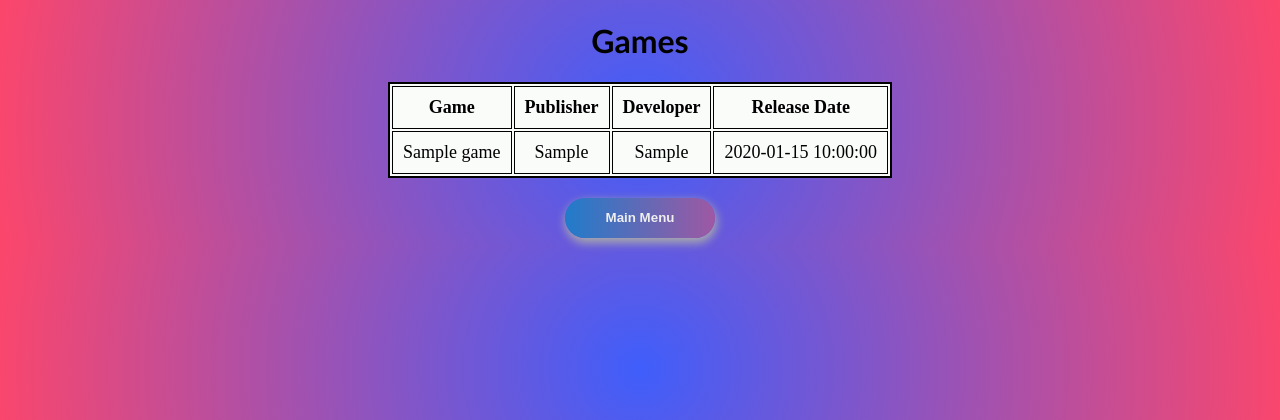
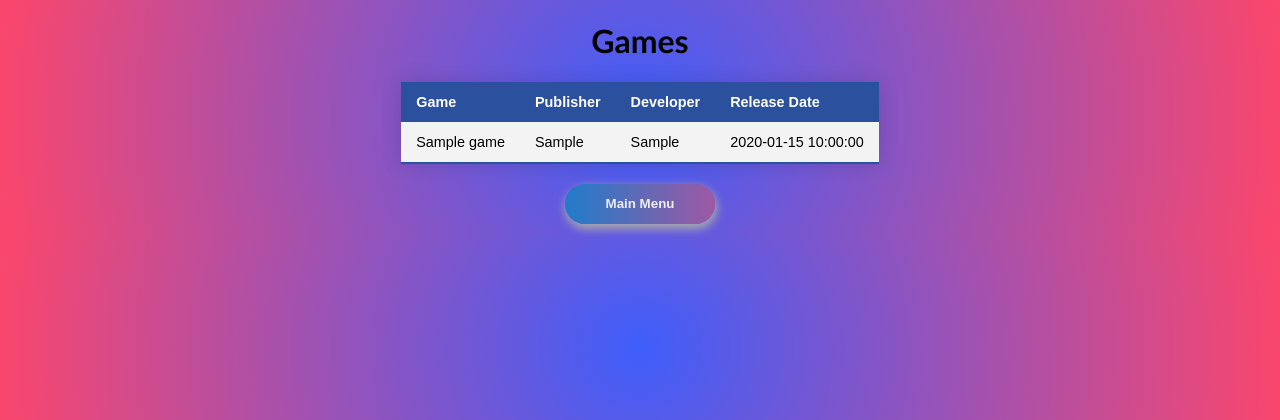
Before and after one commit to bryanhennes/BCS350Capstone, a PHP site: page /BCS350Capstone/displayGames.php in a window 1280 px wide. Shown: the top 420 px of the page. Run offline with PHP 8.4, Linux system fonts and the light colour scheme; tables that the repository leaves empty or names only in its code hold one stand-in row (values such as "Sample post").

Commit message:
improved visuals

```diff
--- a/displayGames.php
+++ b/displayGames.php
@@ -21,27 +21,33 @@ if($conn->connect_error){
 function displayGames($sql, $result) {
     ?>
     <table>
+        <thead>
             <tr>
                 <th>Game</th>
                 <th>Publisher</th>
                 <th>Developer</th>
                 <th>Release Date</th>
             </tr>
+        </thead>
     <?php
         while($rows=$result->fetch_assoc())
         {
     ?>
+    <tbody>
         <tr>
             <td><?php echo $rows['game_name'];?></td>
             <td><?php echo $rows['publisher'];?></td>
             <td><?php echo $rows['developer'];?></td>
             <td><?php echo $rows['release_date'];?></td>
         </tr>
+    </tbody>
     <?php
         }?>
 </table>
 <?php
 }
+
+$conn->close();
 
 ?>
 
@@ -51,11 +57,49 @@ function displayGames($sql, $result) {
 <!--[if IE 8]>         <html class="no-js lt-ie9"> <![endif]-->
 <!--[if gt IE 8]>      <html class="no-js"> <!--<![endif]-->
 <html>
+
 <style>
+
 html {
   background: rgb(63,94,251);
   background: radial-gradient(circle, rgba(63,94,251,1) 0%, rgba(252,70,107,1) 100%);
 }
+
+table {
+    border-collapse: collapse;
+    margin: 0 auto;
+    font-size: 0.9em;
+    font-family: sans-serif;
+    min-width: 400px;
+    box-shadow: 0 0 20px rgba(0, 0, 0, 0.15);
+}
+
+table thead tr {
+    background-color: #2b519e;
+    color: #ffffff;
+    text-align: left;
+}
+
+table th,
+table td {
+    padding: 12px 15px;
+}
+
+table tbody tr {
+    border-bottom: 1px solid #dddddd;
+    background: #f3f3f3;
+}
+
+
+table tbody tr:last-of-type {
+    border-bottom: 2px solid #2b519e;
+}
+
+table tbody tr.active-row {
+    font-weight: bold;
+    color: #009879;
+}
+
 input[type=button] {
     display: block;
     margin: 20px auto 0;
@@ -74,12 +118,6 @@ html {
     background: linear-gradient(to right, #207cca 0%,#9f58a3 100%); /* W3C, IE10+, FF16+, Chrome26+, Opera12+, Safari7+ */
     filter: progid:DXImageTransform.Microsoft.gradient( startColorstr='#207cca', endColorstr='#9f58a3',GradientType=1 ); /* IE6-9 */
 }
-        table {
-            margin: 0 auto;
-            font-size: large;
-            border: 2px solid black;
-            background: #fafcfa;
-        }
 
 h1 {
     text-align: center;
@@ -88,33 +126,7 @@ html {
     font-family: 'Gill Sans', 'Gill Sans MT',
     ' Calibri', 'Trebuchet MS', 'sans-serif';
 }
-
-        td {
-            background: #fafcfa;
-            border: 1px solid black;
-        }
-
-        th,
-        td {
-            font-weight: bold;
-            border: 1px solid black;
-            padding: 10px;
-            text-align: center;
-        }
-
-        td {
-            font-weight: lighter;
-        }
 </style>
-    <head>
-        <meta charset="utf-8">
-        <meta http-equiv="X-UA-Compatible" content="IE=edge">
-        <title></title>
-        <meta name="description" content="">
-        <meta name="viewport" content="width=device-width, initial-scale=1">
-        <link rel="stylesheet" href="">
-    </head>
-    <body>
         <!--[if lt IE 7]>
             <p class="browsehappy">You are using an <strong>outdated</strong> browser. Please <a href="#">upgrade your browser</a> to improve your experience.</p>
         <![endif]-->
```
Lines whose indentation alone changed are shown as unchanged.
